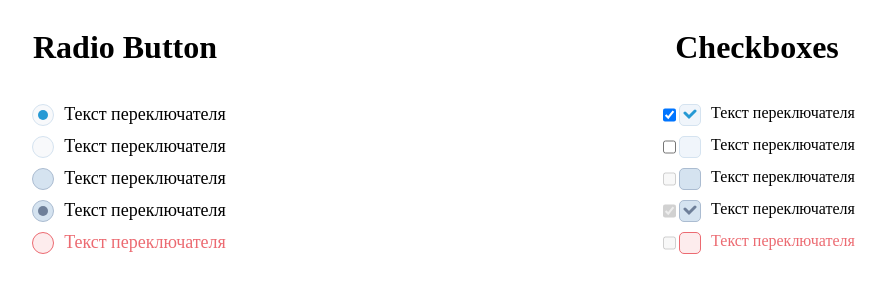
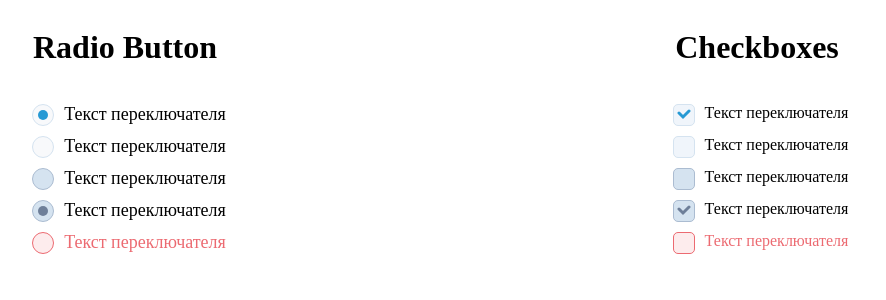
Before and after one commit to Torrex1/vue-buttons, a Vue app: page / in a window 1280 px wide. Shown: the top 300 px of the page, without its empty margins (199-1085 px from the left). Built offline with nearby package versions, Linux system fonts and the light colour scheme.

Commit message:
checkbox upd

```diff
--- a/src/components/Checkboxes.vue
+++ b/src/components/Checkboxes.vue
@@ -50,6 +50,10 @@
     display: flex;
     flex-direction: column;
     gap: 10px;
+}
+
+input[type="checkbox"] {
+    appearance: none;
 }
 
 .customCheckbox {
```
